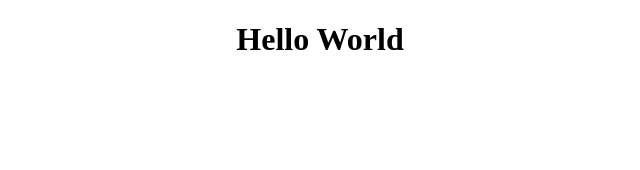
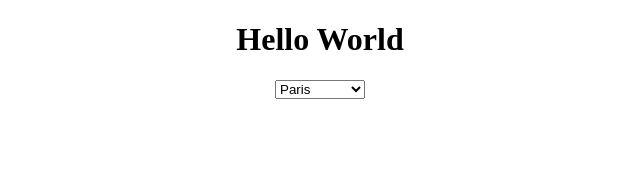
Before and after one commit to jonathan-fv/git-react, a React (Create React App) app: page / in a window 1280 px wide. Shown: the top 170 px of the page, without its empty margins (320-960 px from the left). Built offline with nearby package versions, Linux system fonts and the light colour scheme.

Commit message:
search bar implementation and add state for id in home component

```diff
--- /dev/null
+++ b/src/components/SelectComponent.jsx
@@ -0,0 +1,20 @@
+import React from 'react';
+import data from '../resources/json/data.json';
+
+const SelectComponent = ({setId}) => {
+    const onSelect = (event) => {
+        setId (event.target.value)
+        console.log(event.target.value)
+    }
+    const optionItems = data.map((option) =>
+        <option key={option.id} value={option.id}>{option.city}</option>
+    );
+
+    return (
+        <select onChange={onSelect}>
+            {optionItems}
+        </select>
+    );
+}
+
+export default SelectComponent;
--- a/src/pages/home.jsx
+++ b/src/pages/home.jsx
@@ -1,10 +1,13 @@
-import React from 'react'
+import React, {useState} from 'react'
 import Exemple from '../components/exemple'
+import SelectComponent from "../components/SelectComponent";
 
 const Home = () => {
+	const [id, setId] = useState(1);
 	return (
 		<div>
 			<Exemple />
+			<SelectComponent setId={setId}/>
 		</div>
 	)
 }
```
Also changed, not shown: 1 other file (tests, documents, lock files or other folders).
